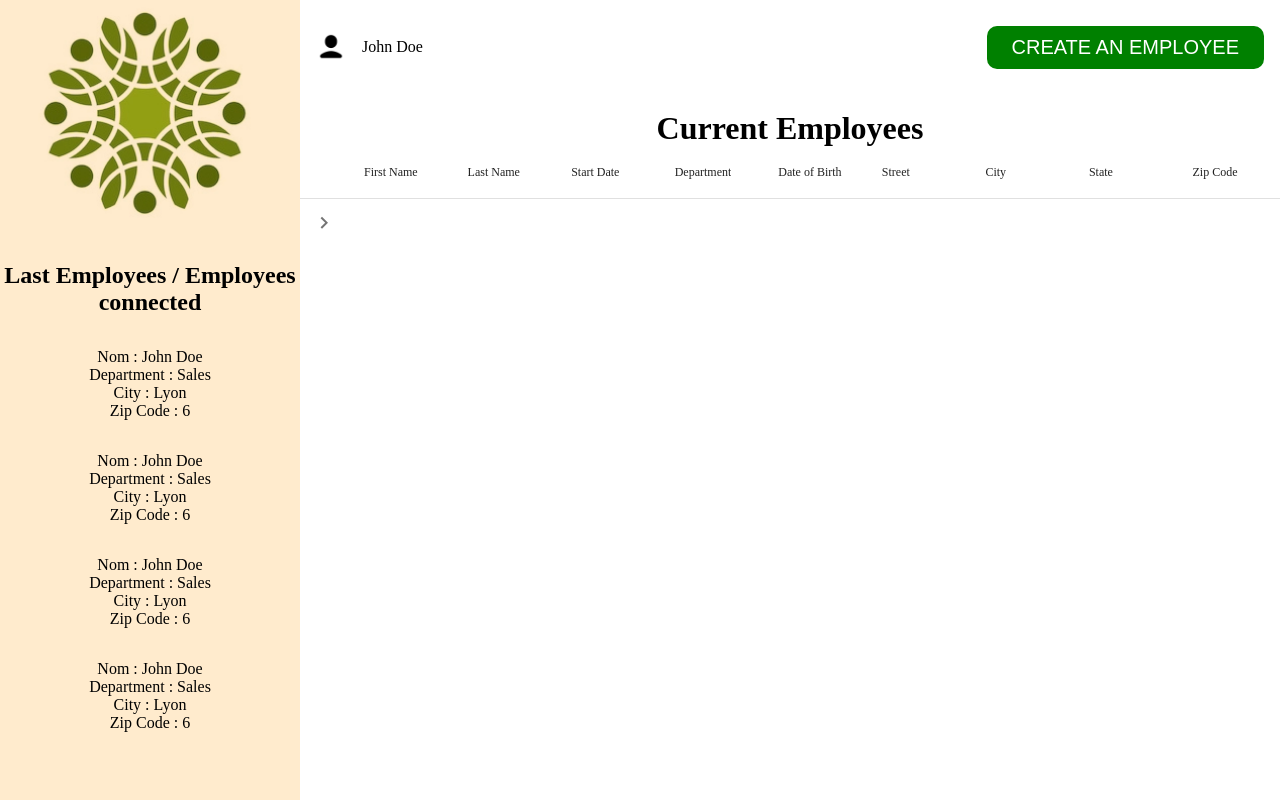
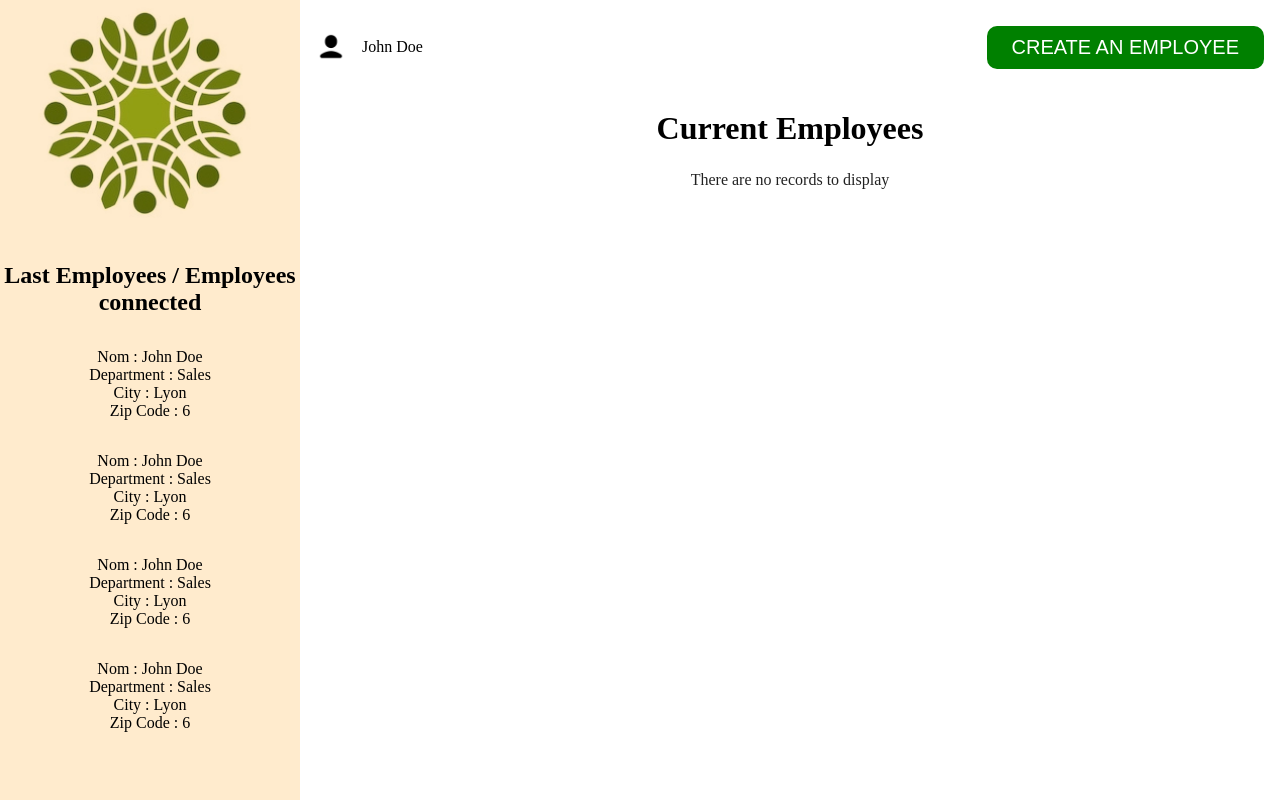
Before and after one commit to iRazzh/WealthHealth, a React (Create React App) app: page /hrnet in a window 1280 px wide. Built offline with nearby package versions, Linux system fonts and the light colour scheme.

Commit message:
redux's working but not done ?

```diff
--- a/src/app/reducer.jsx
+++ b/src/app/reducer.jsx
@@ -4,48 +4,14 @@ export const employeesSlice = createSlice({
     // A string name for this slice of state. Generated action type constants will use this as a prefix.
     name: "employees",
     // The initial state value for this slice of state.
-    initialState: {
-        firstName: "",
-        lastName: "",
-        dateOfBirth: "",
-        startDate: "",
-        street: "",
-        city: "",
-        state: "",
-        zip: "",
-        department: "",
-    },
+    initialState: { employeesList: [] },
     // An object containing Redux "case reducer" functions (functions intended to handle a specific action type, equivalent to a single case statement in a switch).
     reducers: {
-        itsFirstname: (state, action) => {
-            state.firstName = action.payload;
-        },
-        itsLastname: (state, action) => {
-            state.lastName = action.payload;
-        },
-        itsDateOfBirth: (state, action) => {
-            state.dateOfBirth = action.payload;
-        },
-        itsStartDate: (state, action) => {
-            state.startDate = action.payload;
-        },
-        itsStreet: (state, action) => {
-            state.street = action.payload;
-        },
-        itsCity: (state, action) => {
-            state.city = action.payload;
-        },
-        itsState: (state, action) => {
-            state.state = action.payload;
-        },
-        itsZip: (state, action) => {
-            state.zip = action.payload;
-        },
-        itsDepartment: (state, action) => {
-            state.department = action.payload;
-        },
+        addEmployee: (state, { payload }) => {
+            state.employeesList.push(payload);
+        }
     },
 });
 
-export const { itsFirstname, itsLastname, itsDateOfBirth, itsStartDate, itsStreet, itsCity, itsState, itsZip, itsDepartment } = employeesSlice.actions;
+export const { addEmployee } = employeesSlice.actions;
 export const employeesReducer = employeesSlice.reducer;
--- a/src/components/CreateEmployee.jsx
+++ b/src/components/CreateEmployee.jsx
@@ -2,34 +2,45 @@ import '../css/CreateEmployee.css';
 import DatePicker from 'react-date-picker';
 import Select from 'react-select';
 import { useState } from 'react';
-import { useDispatch, useSelector } from 'react-redux';
-import { itsFirstname, itsLastname, itsDateOfBirth, itsStartDate, itsStreet, itsCity, itsState, itsZip, itsDepartment } from "../app/reducer"
+import { useDispatch } from 'react-redux';
+
+import { addEmployee } from "../app/reducer"
 
 export default function CreateEmployee(props) {
     const [value, onChange] = useState(new Date());
     const [selectedOption, setSelectedOption] = useState(null);
 
-    const [ itsFirstnameAdded, itsLastnameAdded, itsDateOfBirthAdded, itsStartDateAdded, itsStreetAdded, itsCityAdded, itsStateAdded, itsZipAdded, itsDepartmentAdded ] = useSelector((state) => [ state.itsFirstname, state.itsLastname, state.itsDateOfBirth, state.itsStartDate, state.itsStreet, state.itsCity, state.itsState, state.itsZip, state.itsDepartment])
+    const [firstName, setItsFirstName] = useState("");
+    const [lastName, setItsLastName] = useState("");
+    const [birthDate, setItsBirthDate] = useState("");
+    const [startDate, setItsStartDate] = useState("");
+    const [street, setItsStreet] = useState("");
+    const [city, setItsCity] = useState("");
+    const [state, setItsState] = useState("");
+    const [zipCode, setItsZipCode] = useState("");
+    const [department, setItsDepartment] = useState("");
 
-    const [firstName, setItsFirstName] = useState(itsFirstnameAdded);
-    const [lastName, setItsLastName] = useState(itsLastnameAdded);
-    const [birthDate, setItsBirthDate] = useState(itsDateOfBirthAdded);
-    const [startDate, setItsStartDate] = useState(itsStartDateAdded);
-    const [street, setItsStreet] = useState(itsStreetAdded);
-    const [city, setItsCity] = useState(itsCityAdded);
-    const [state, setItsState] = useState(itsStateAdded);
-    const [zipCode, setItsZipCode] = useState(itsZipAdded);
-    const [department, setItsDepartment] = useState(itsDepartmentAdded);
+    const newEmployee = [
+        {
+            firstName,
+            lastName,
+            birthDate,
+            startDate,
+            street,
+            city,
+            state,
+            zipCode,
+            department,
+        },
+      ];
 
     const dispatch = useDispatch();
     const handleSubmit = (e) => {
         e.preventDefault();
-        dispatch(itsFirstname(firstName))
-        dispatch(itsLastname(lastName))
-        dispatch(itsStreet(street))
-        dispatch(itsCity(city))
-        dispatch(itsZip(zipCode))
+        dispatch(addEmployee({ newEmployee }));
     }
+
+
 
     const options = [
         { value: 'chocolate', label: 'Chocolate' },
--- a/src/pages/Employees.jsx
+++ b/src/pages/Employees.jsx
@@ -61,29 +61,10 @@ export default function Hrnet() {
         isModalOpen(!setModalOpen);
     }
 
-    const employees = useSelector((state) => state.employees)
+    const employees = useSelector((state) => state?.employees.employeesList.map((employee) => {
+        return employee.newEmployee[0];
+    }))
     console.log(employees)
-
-    const employeesFirstname = useSelector((state) => state.employees.firstName)
-    const employeesLastname = useSelector((state) => state.employees.lastName)
-    const employeesStreet = useSelector((state) => state.employees.street)
-    const employeesCity = useSelector((state) => state.employees.city)
-    const employeesZipCode = useSelector((state) => state.employees.zip)
-
-    const data = [
-        {
-            id: 1,
-            firstName: employeesFirstname,
-            lastName: employeesLastname,
-            startDate: null,
-            department: null,
-            dateBirth: null,
-            street: employeesStreet,
-            city: employeesCity,
-            state: null,
-            zip: employeesZipCode,
-        },
-    ]
 
     return(
         <>
@@ -104,7 +85,7 @@ export default function Hrnet() {
 
                 <h1>Current Employees</h1>
 
-                <DataTable columns={columns} data={data} expandableRows  expandableRowsComponent={ExpandedComponent} />
+                <DataTable columns={columns} data={employees} expandableRows  expandableRowsComponent={ExpandedComponent} />
 
             </main>
         </>
```
